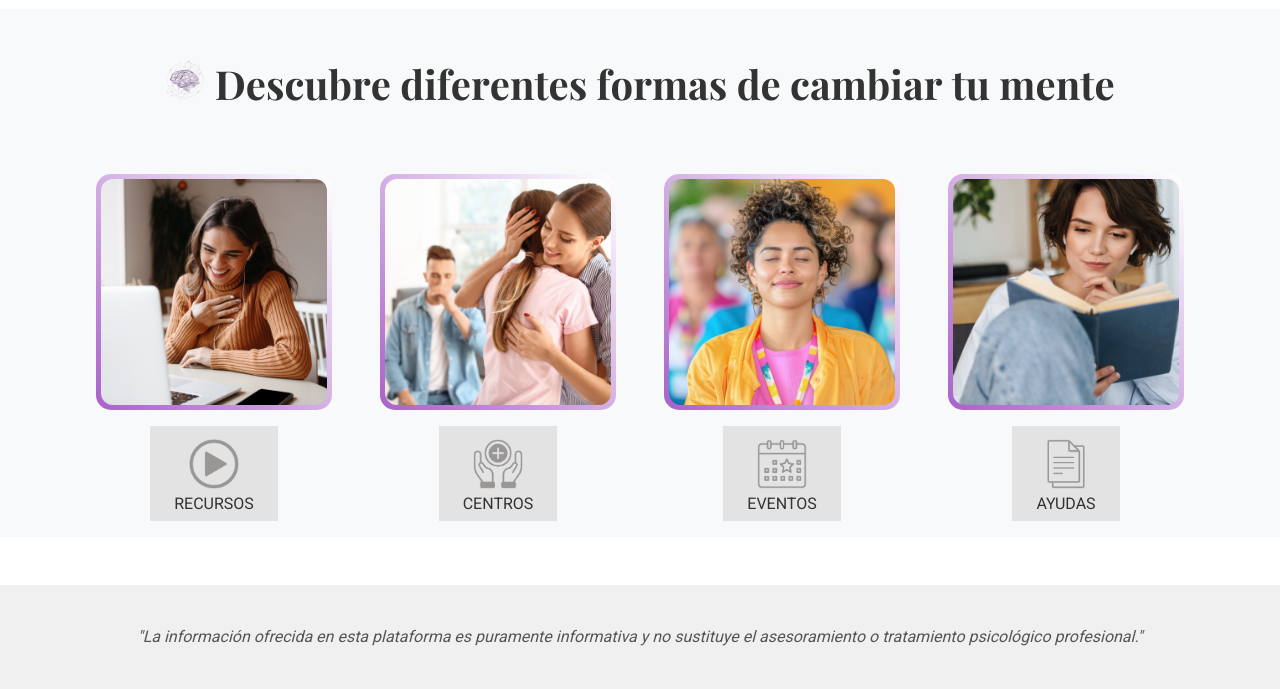
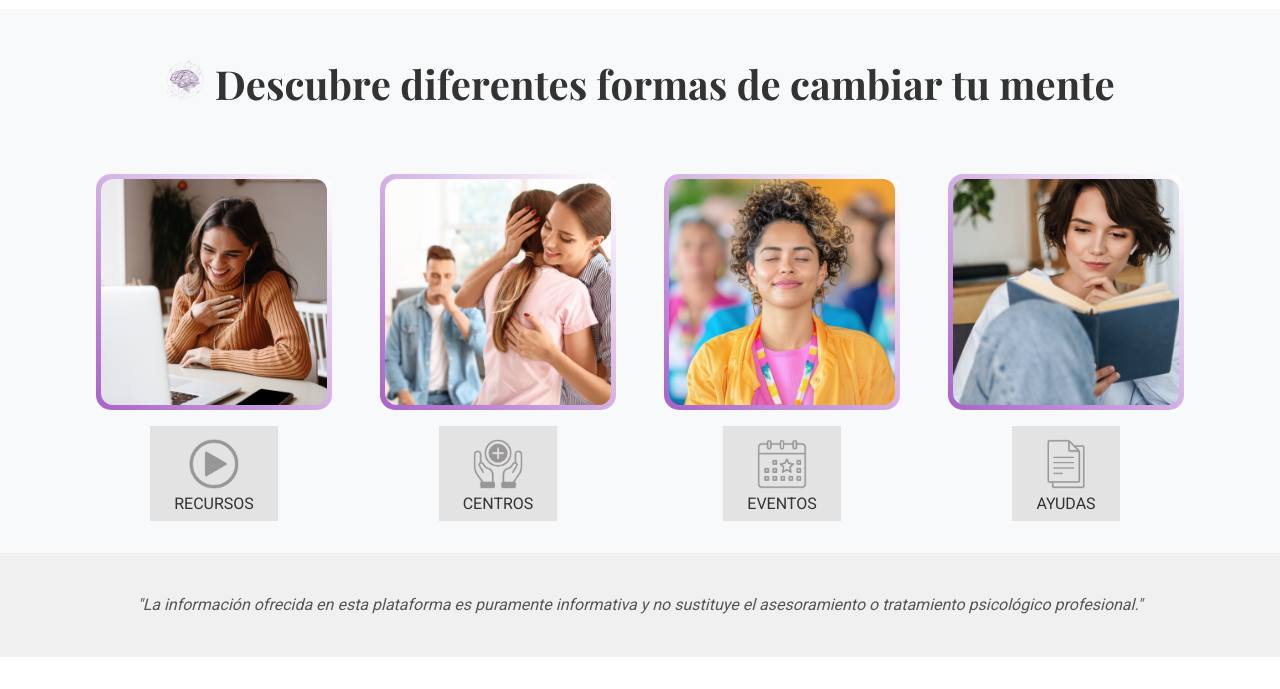
Before and after one commit to CristinaDomnguez/metanoia-project, a React (Vite) app in the folder frontend/: page / in a window 1280 px wide. Shown: the part 797-1486 px from the top of the page. After the commit the page ends 1454 px from the top, so only its background shows below. Built offline with nearby package versions, Linux system fonts and the light colour scheme; grey boxes are pictures that could not be loaded.

Commit message:
fix: delete link to images from section containers and added padding-bottom

```diff
--- a/frontend/src/pages/Home/Sheets/Sheets.jsx
+++ b/frontend/src/pages/Home/Sheets/Sheets.jsx
@@ -46,7 +46,6 @@ export function Sheets() {
           >
             <div className={styles.card}>
               {/* Contenedor del texto*/}
-              <Link to={card.link} className={styles.buttonLink}>
               <div
                 className={styles.imageContainer}
                 style={{ animationDelay: `${index * 0.2}s` }}
@@ -57,6 +56,7 @@ export function Sheets() {
                   className={styles.cardImage}
                 />
               </div>
+              <Link to={card.link} className={styles.buttonLink}>
                 <div className={styles.flexTextContainer}>
                   <div className={styles.textContainer}>
                     <img src={card.icon} className={styles.icon} />
--- a/frontend/src/pages/Home/Sheets/Sheets.module.css
+++ b/frontend/src/pages/Home/Sheets/Sheets.module.css
@@ -2,8 +2,7 @@
 .sheetsSection {
   width: 100%;
   background-color: #f8f9fa;
-  padding: 1rem 3rem;
-  margin-bottom: 3rem;
+  padding: 1rem 3rem 2rem 3rem;
 }
 
 /* Contenedor de las tarjetas con márgenes laterales */
```
Lines whose indentation alone changed are shown as unchanged.
